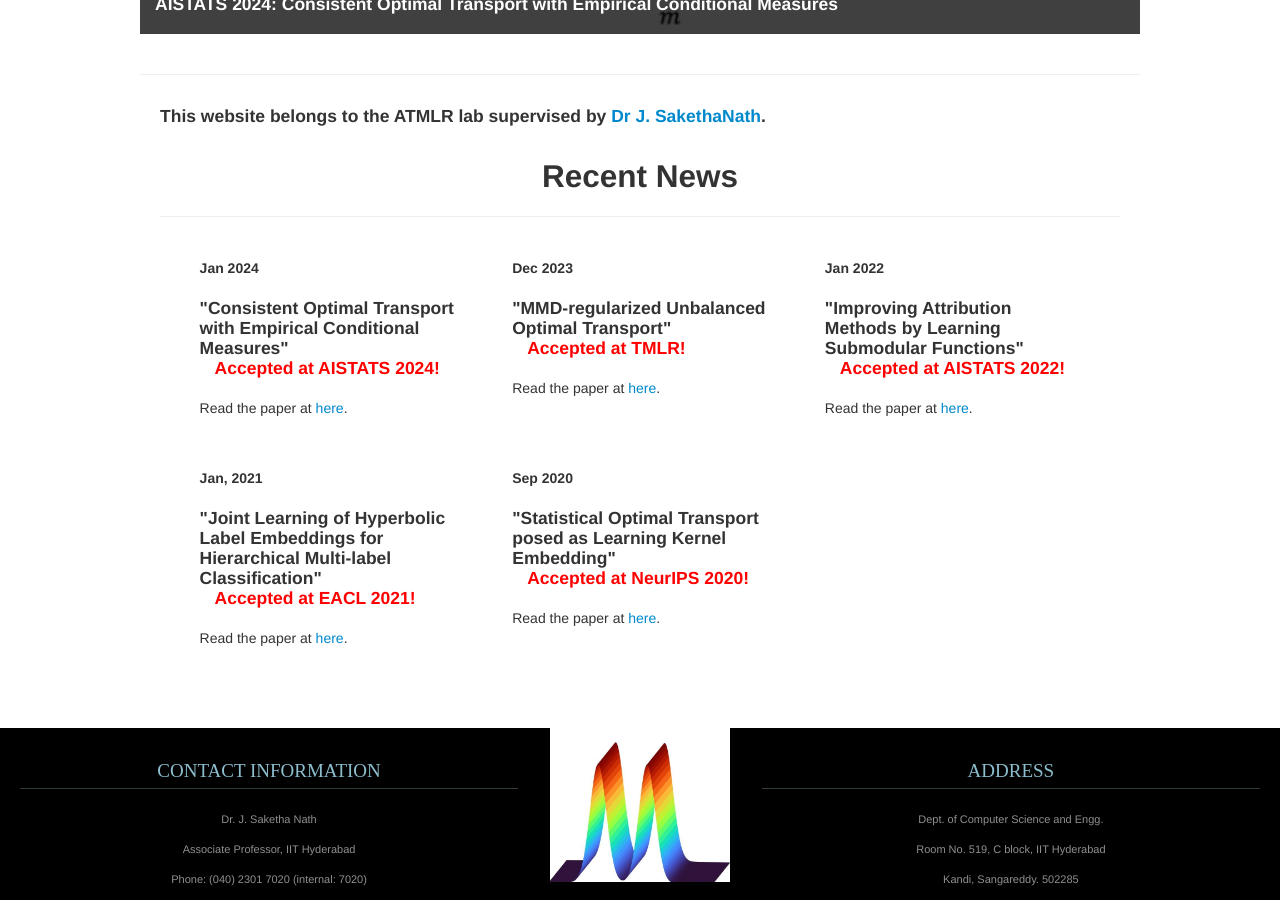
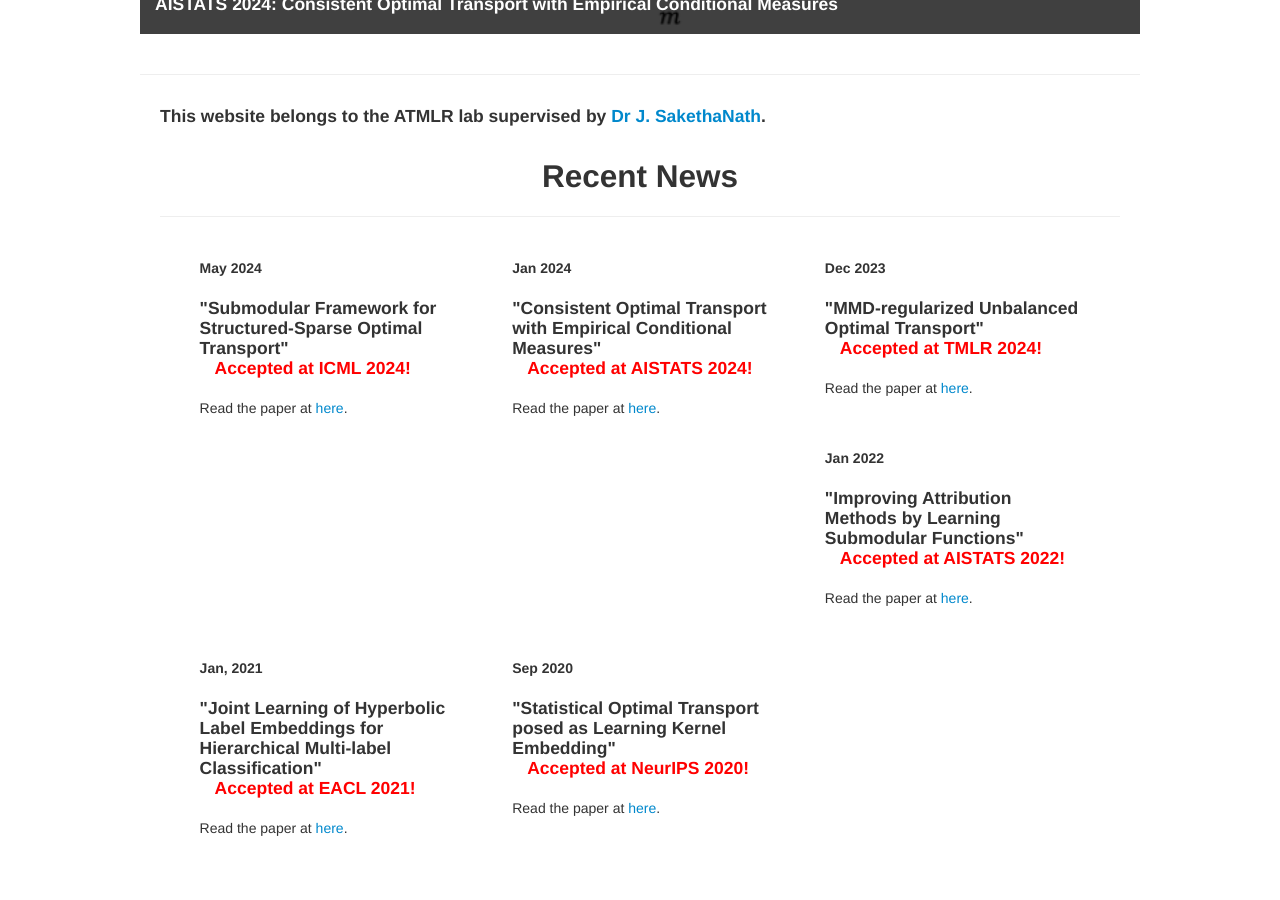
Before and after one commit to atmlr-lab/atmlr-lab.github.io, a Jekyll site: the page built from index.md, in a window 1280 px wide and 900 px high, scrolled down 692 px. Built offline with Jekyll 4.4.1, drawn with Linux system fonts in a browser that asks for light colours.

Commit message:
News of ICML '24.

```diff
--- a/index.md
+++ b/index.md
@@ -59,6 +59,18 @@ layout: default
                <hr>
             </div>
             <div class="span4 feature-item">
+               <h5> <span class="date">May 2024</span> </h5>
+               <h4 class="feature-heading">
+                  <!--<a href="https://unsplash.com/photos/rTZW4f02zY8">-->
+                  "Submodular Framework for Structured-Sparse Optimal Transport" <p style="color:red;">Accepted at ICML 2024!</p>
+               </h4>
+               <p>
+                  Read the paper at
+                  <a href="https://arxiv.org/pdf/2406.04914">here</a>.
+               </p>
+               <br/>
+            </div>
+            <div class="span4 feature-item">
                <h5> <span class="date">Jan 2024</span> </h5>
                <h4 class="feature-heading">
                   <!--<a href="https://unsplash.com/photos/rTZW4f02zY8">-->
@@ -74,7 +86,7 @@ layout: default
                <h5> <span class="date">Dec 2023</span> </h5>
                <h4 class="feature-heading">
                   <!--<a href="https://unsplash.com/photos/rTZW4f02zY8">-->
-                  "MMD-regularized Unbalanced Optimal Transport" <p style="color:red;">Accepted at TMLR!</p>
+                  "MMD-regularized Unbalanced Optimal Transport" <p style="color:red;">Accepted at TMLR 2024!</p>
                </h4>
 
                <p>
```
